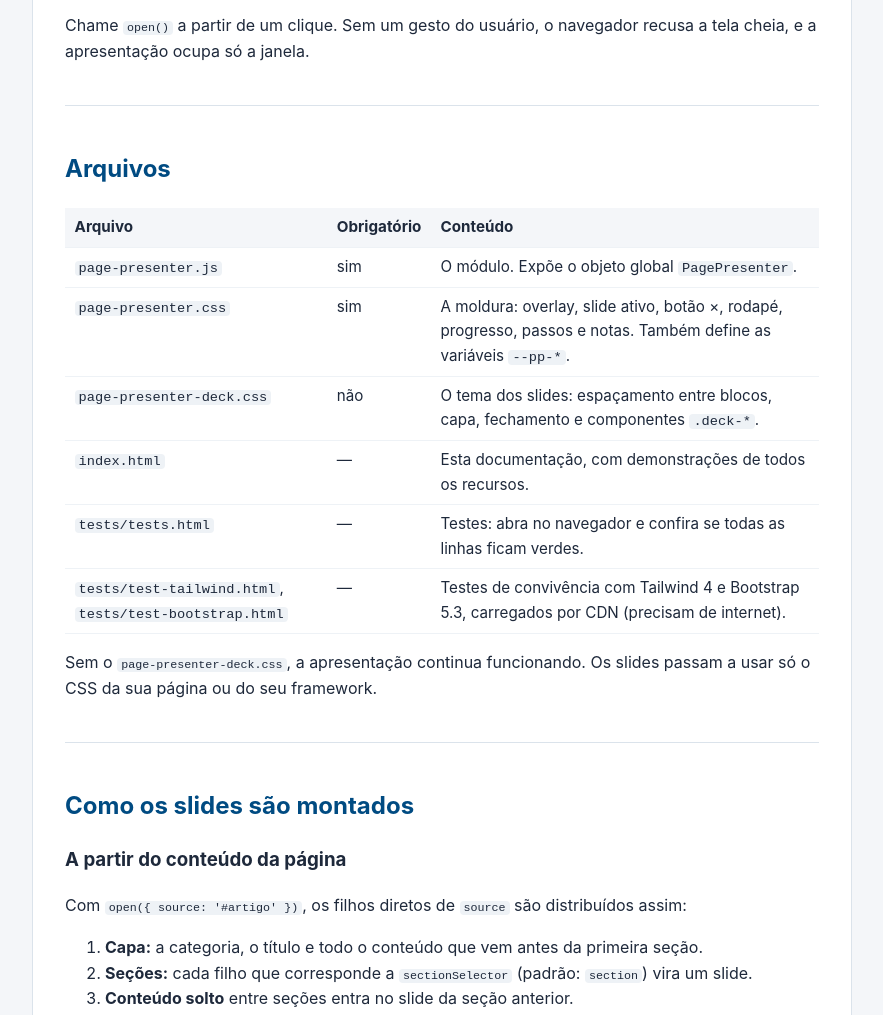
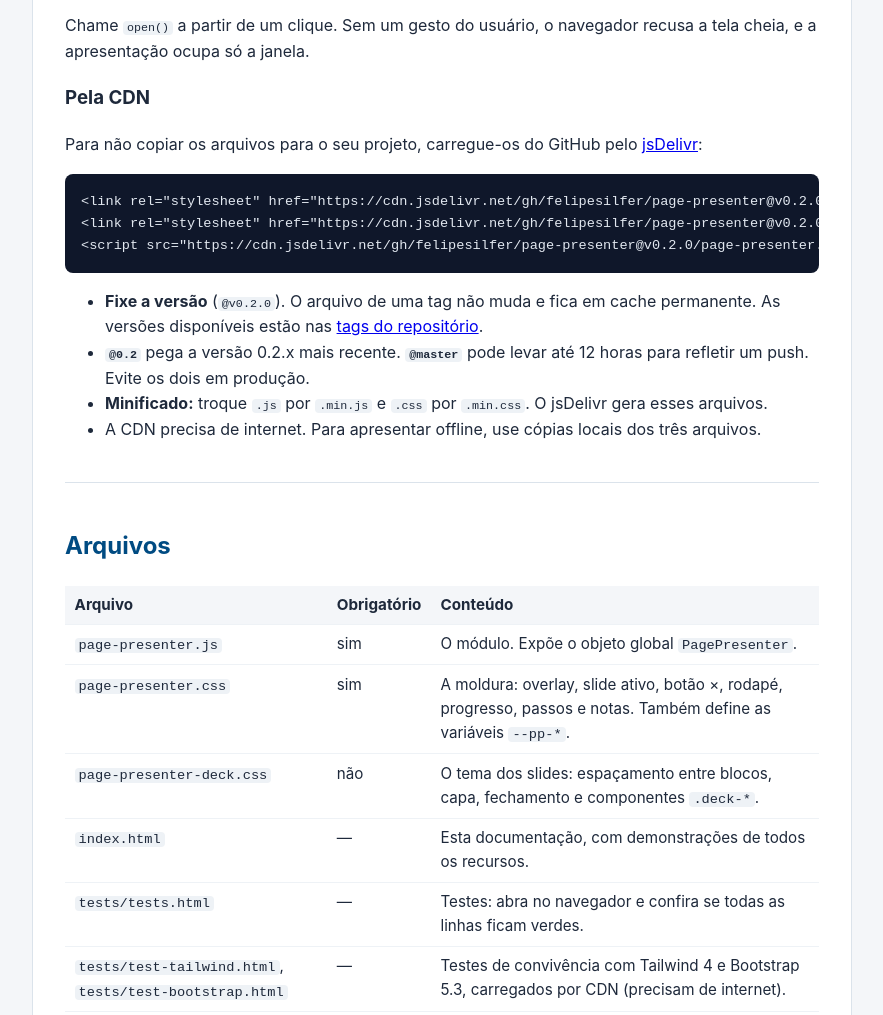
Before and after one commit to felipesilfer/page-presenter, a plain HTML site: page index.html in a window 1280 px wide. Shown: the part 1152-2167 px from the top of the page, without its empty margins (198-1081 px from the left). Drawn offline with Linux system fonts and the light colour scheme.

Commit message:
Documenta o uso pela CDN

```diff
--- a/index.html
+++ b/index.html
@@ -198,6 +198,22 @@
 &lt;/script&gt;</code></pre>
         <p>Chame <code>open()</code> a partir de um clique. Sem um gesto do usuário, o navegador recusa a tela cheia, e
           a apresentação ocupa só a janela.</p>
+        <h3>Pela CDN</h3>
+        <p>Para não copiar os arquivos para o seu projeto, carregue-os do GitHub pelo
+          <a href="https://www.jsdelivr.com/">jsDelivr</a>:</p>
+        <pre><code>&lt;link rel="stylesheet" href="https://cdn.jsdelivr.net/gh/felipesilfer/page-presenter@v0.2.0/page-presenter.css"&gt;
+&lt;link rel="stylesheet" href="https://cdn.jsdelivr.net/gh/felipesilfer/page-presenter@v0.2.0/page-presenter-deck.css"&gt;
+&lt;script src="https://cdn.jsdelivr.net/gh/felipesilfer/page-presenter@v0.2.0/page-presenter.js"&gt;&lt;/script&gt;</code></pre>
+        <ul>
+          <li><strong>Fixe a versão</strong> (<code>@v0.2.0</code>). O arquivo de uma tag não muda e fica em cache
+            permanente. As versões disponíveis estão nas
+            <a href="https://github.com/felipesilfer/page-presenter/tags">tags do repositório</a>.</li>
+          <li><strong><code>@0.2</code></strong> pega a versão 0.2.x mais recente. <strong><code>@master</code></strong>
+            pode levar até 12 horas para refletir um push. Evite os dois em produção.</li>
+          <li><strong>Minificado:</strong> troque <code>.js</code> por <code>.min.js</code> e <code>.css</code> por
+            <code>.min.css</code>. O jsDelivr gera esses arquivos.</li>
+          <li>A CDN precisa de internet. Para apresentar offline, use cópias locais dos três arquivos.</li>
+        </ul>
       </section>
 
       <section id="doc-arquivos">
@@ -488,6 +504,7 @@
         <pre><code>@import "tailwindcss";
 @import "./page-presenter.css" layer(components);
 @import "./page-presenter-deck.css" layer(components);</code></pre>
+        <p>Pela CDN, troque <code>./page-presenter.css</code> pela URL completa do jsDelivr.</p>
         <ul>
           <li><strong>Tailwind 3:</strong> não usa camadas nativas, então quem vence é a ordem dos arquivos. Carregue
             os CSS do módulo antes do CSS gerado pelo Tailwind.</li>
```
Also changed, not shown: 1 other file.
